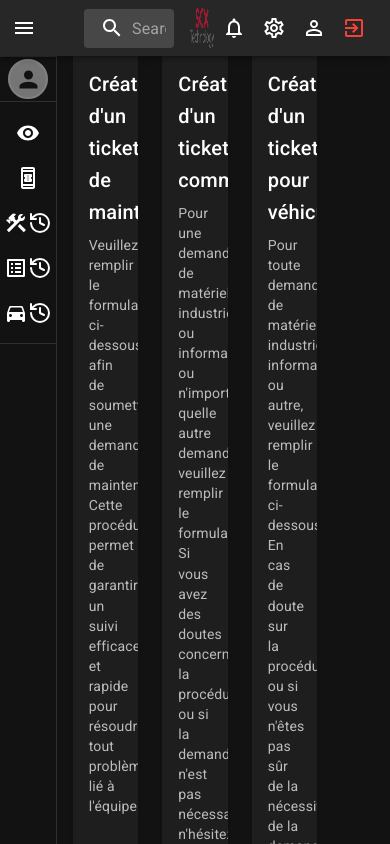
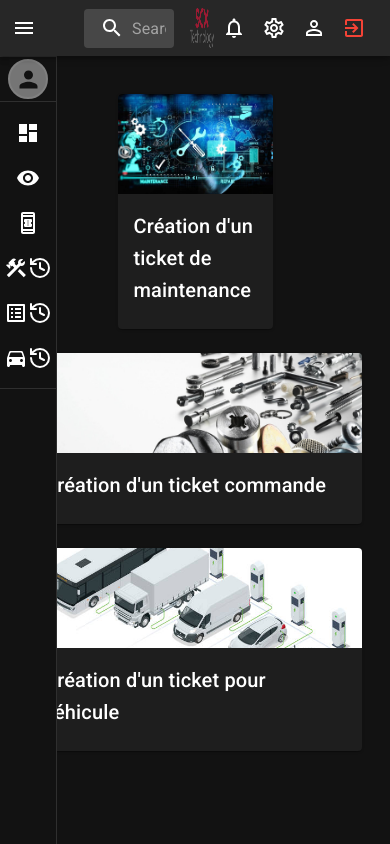
Before and after one commit to fakhirbadr/Maintenance-4.0, a React (Vite) app: page / in a window 390 px wide. Built offline with nearby package versions, Linux system fonts and the light colour scheme.

Commit message:
Demande tickets responsive mobile

```diff
--- a/src/components/SidBar.jsx
+++ b/src/components/SidBar.jsx
@@ -89,15 +89,15 @@ const IconWrapper = ({ children }) => {
 };
 
 const Array1 = [
-  // {
-  //   text: "Dashboard",
-  //   icon: (
-  //     <IconWrapper>
-  //       <DashboardIcon />
-  //     </IconWrapper>
-  //   ),
-  //   path: "/dashboard",
-  // },
+  {
+    text: "Dashboard",
+    icon: (
+      <IconWrapper>
+        <DashboardIcon />
+      </IconWrapper>
+    ),
+    path: "/dashboard",
+  },
   {
     text: "Inventaire des actifs",
     icon: (
--- a/src/pages/Inventaire des actifs/Inventaire.jsx
+++ b/src/pages/Inventaire des actifs/Inventaire.jsx
@@ -361,10 +361,21 @@ const Inventaire = () => {
                                   </Typography>
                                 </AccordionSummary>
                                 <AccordionDetails>
+                                  <Box
+                                    sx={{
+                                      display: "flex",
+                                      flexWrap: "wrap",
+                                      gap: 2, // Espacement entre les accordéons
+                                    }}
+                                  >
                                     {category.equipments.map((equipment) => (
                                       <Accordion
                                         key={equipment._id}
-                                      sx={{ bgcolor: "#3b3939" }}
+                                        sx={{
+                                          bgcolor: "#3b3939",
+                                          flex: "1 1 calc(23.33% - 16px)", // 3 par ligne avec marge
+                                          minWidth: 250, // Largeur minimale pour éviter les problèmes d'ajustement
+                                        }}
                                       >
                                         <AccordionSummary
                                           expandIcon={<ArrowDropDownIcon />}
@@ -373,11 +384,14 @@ const Inventaire = () => {
                                         >
                                           <Typography>
                                             {equipment.name}{" "}
-                                          {equipment.isFunctionel ? "✔️" : "❌"}
+                                            {equipment.isFunctionel
+                                              ? "✔️"
+                                              : "❌"}
                                           </Typography>
                                         </AccordionSummary>
                                       </Accordion>
                                     ))}
+                                  </Box>
                                 </AccordionDetails>
                               </Accordion>
                             );
--- a/src/pages/demande_ticket/Ticket.jsx
+++ b/src/pages/demande_ticket/Ticket.jsx
@@ -44,11 +44,11 @@ const Ticket = () => {
     <>
       <Location />
       <div className="fixed flex justify-center items-center inset-0 bg-black z-50 bg-opacity-0">
-        <div className="px-7 flex justify-center items-center space-x-4 flex-col gap-y-5 md:flex-row w-full">
-          {/* Card for maintenance ticket */}
+        <div className="px-7 flex justify-center space-x-4 flex-col gap-y-5 md:flex-col w-full">
+          {/* Card Grid */}
           <Grid container spacing={3} justifyContent="center">
-            {/* Card for maintenance ticket */}
-            <Grid item xs={3} sm={3} md={3}>
+            {/* Maintenance Ticket */}
+            <Grid item xs={6} sm={8} md={3}>
               <Card sx={{ maxWidth: "100%", height: "100%" }}>
                 <CardActionArea onClick={handleOpenMaintenance}>
                   <CardMedia
@@ -56,7 +56,7 @@ const Ticket = () => {
                     image={myImage2}
                     alt="Création d'un ticket de maintenance"
                     sx={{
-                      height: 200,
+                      height: { xs: 100, md: 200 }, // Responsive height for the image
                       objectFit: "cover",
                     }}
                   />
@@ -64,23 +64,27 @@ const Ticket = () => {
                     <Typography gutterBottom variant="h6" component="div">
                       Création d'un ticket de maintenance
                     </Typography>
+                    {/* Responsive text visibility */}
                     <Typography
                       variant="body2"
-                      sx={{ color: "text.secondary" }}
+                      sx={{
+                        display: { xs: "none", md: "block" }, // Hide on small screens
+                        color: "text.secondary",
+                      }}
                     >
                       Veuillez remplir le formulaire ci-dessous afin de
                       soumettre une demande de maintenance.
                       <br /> Cette procédure permet de garantir un suivi
-                      efficace et rapide pour résoudre tout
-                      <br /> problème lié à l'équipement.
+                      efficace et rapide pour résoudre tout problème lié à
+                      l'équipement.
                     </Typography>
                   </CardContent>
                 </CardActionArea>
               </Card>
             </Grid>
 
-            {/* Card for supplies ticket */}
-            <Grid item xs={3} sm={3} md={3}>
+            {/* Supplies Ticket */}
+            <Grid item xs={12} sm={8} md={3}>
               <Card sx={{ maxWidth: "100%", height: "100%" }}>
                 <CardActionArea onClick={handleOpenFourniture}>
                   <CardMedia
@@ -88,7 +92,7 @@ const Ticket = () => {
                     image={myImage}
                     alt="Création d'un ticket commande"
                     sx={{
-                      height: 200,
+                      height: { xs: 100, md: 200 },
                       objectFit: "cover",
                     }}
                   />
@@ -98,13 +102,15 @@ const Ticket = () => {
                     </Typography>
                     <Typography
                       variant="body2"
-                      sx={{ color: "text.secondary" }}
+                      sx={{
+                        display: { xs: "none", md: "block" },
+                        color: "text.secondary",
+                      }}
                     >
                       Pour une demande de matériel industriel ou informatique,
-                      ou n'importe quelle autre
-                      <br /> demande, veuillez remplir le formulaire. Si vous
-                      avez des doutes concernant la procédure
-                      <br /> ou si la demande n'est pas nécessaire, n'hésitez
+                      ou n'importe quelle autre demande, veuillez remplir le
+                      formulaire. Si vous avez des doutes concernant la
+                      procédure ou si la demande n'est pas nécessaire, n'hésitez
                       pas à contacter notre support technique.
                     </Typography>
                   </CardContent>
@@ -112,8 +118,8 @@ const Ticket = () => {
               </Card>
             </Grid>
 
-            {/* Card for vehicle ticket */}
-            <Grid item xs={3} sm={3} md={3}>
+            {/* Vehicle Ticket */}
+            <Grid item xs={12} sm={8} md={3}>
               <Card sx={{ maxWidth: "100%", height: "100%" }}>
                 <CardActionArea onClick={handleOpenvehiculee}>
                   <CardMedia
@@ -121,7 +127,7 @@ const Ticket = () => {
                     image={myImage5}
                     alt="Création d'un ticket pour véhicule"
                     sx={{
-                      height: 200,
+                      height: { xs: 100, md: 200 },
                       objectFit: "cover",
                     }}
                   />
@@ -131,13 +137,16 @@ const Ticket = () => {
                     </Typography>
                     <Typography
                       variant="body2"
-                      sx={{ color: "text.secondary" }}
+                      sx={{
+                        display: { xs: "none", md: "block" },
+                        color: "text.secondary",
+                      }}
                     >
                       Pour toute demande de matériel industriel, informatique,
-                      ou autre, veuillez remplir le <br /> formulaire
-                      ci-dessous. En cas de doute sur la procédure ou si vous
-                      n'êtes pas sûr <br /> de la nécessité de la demande,
-                      n'hésitez pas à demander de l'aide.
+                      ou autre, veuillez remplir le formulaire ci-dessous. En
+                      cas de doute sur la procédure ou si vous n'êtes pas sûr de
+                      la nécessité de la demande, n'hésitez pas à demander de
+                      l'aide.
                     </Typography>
                   </CardContent>
                 </CardActionArea>
```
Lines whose indentation alone changed are shown as unchanged.
